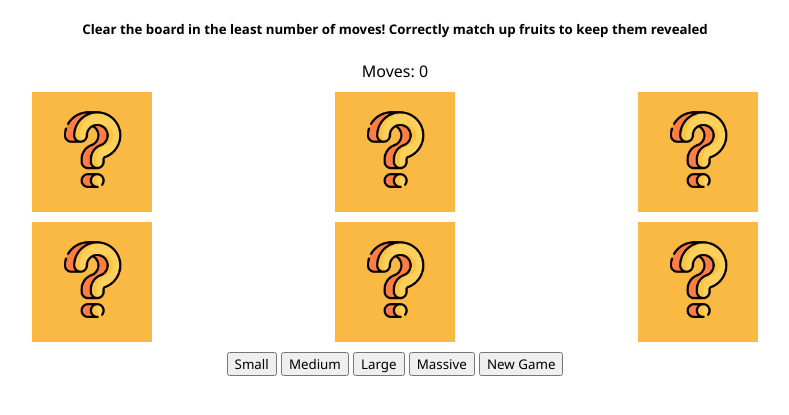
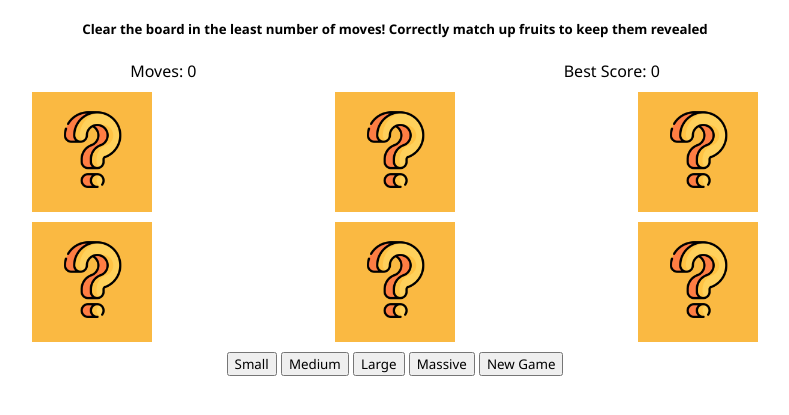
Before and after one commit to kwccc/fac-game, a plain HTML site: page index.html in a window 1280 px wide. Shown: the part 67-482 px from the top of the page, without its empty margins (245-1034 px from the left). Drawn offline with Linux system fonts and the light colour scheme.

Commit message:
Add best score functionality and congratulatory message

```diff
--- a/index.html
+++ b/index.html
@@ -10,9 +10,15 @@
   <body>
     <h1>Test your memory!</h1>
     <h5>Clear the board in the least number of moves! Correctly match up fruits to keep them revealed</h5>
-    <div id="score-box">
-      <div>Moves:&nbsp;</div>
-      <div id="score">0</div>
+    <div id="stats-box">
+      <div id="score-box">
+        <div>Moves:&nbsp;</div>
+        <div id="score">0</div>
+      </div>
+      <div id="best-score-box">
+        <div>Best Score:&nbsp;</div>
+        <div id="best-score">-</div>
+      </div>
     </div>
     <div id="play-area">
       <section class="grid"></section>
--- a/script.js
+++ b/script.js
@@ -73,12 +73,22 @@ let count = 0;
 let firstGuess = "";
 let secondGuess = "";
 let moves = 0;
+let gameState = 'small'
 const timeout = 1200;
+const bestScoreArray = {
+  small: 0,
+  medium: 0,
+  large: 0,
+  massive: 0,
+};
 
 const isMatch = (firstGuess, secondGuess) => {
   if (firstGuess.dataset.name === secondGuess.dataset.name) {
     firstGuess.classList.add("match");
     secondGuess.classList.add("match");
+    setTimeout(() => {
+      checkGameFinished();
+    }, timeout/3);
   }
   setTimeout(() => {
     firstGuess.classList.remove("selected");
@@ -119,6 +129,7 @@ playArea.addEventListener("click", (e) => {
 });
 
 const moveScore = document.getElementById("score");
+const bestScore = document.getElementById("best-score");
 
 const resetMoves = () => {
   moves = 0;
@@ -147,10 +158,11 @@ const pickRandomItems = (array, x) => {
 
 const setupGame = (gameSize) => {
   const sizeConfig = gridSize.find((size) => size.size === gameSize);
-  grid.style.gridTemplateColumns = `repeat(${sizeConfig.column}, 1fr)`
-  // console.log(sizeConfig.column)
+  gameState = sizeConfig.name
+  grid.style.gridTemplateColumns = `repeat(${sizeConfig.column}, 1fr)`;
   const newArray = pickRandomItems(cardsArray, gameSize);
   gameGrid = newArray.concat(newArray);
+  bestScore.textContent = bestScoreArray[gameState];
   newGame();
 };
 
@@ -169,8 +181,19 @@ largeButton.addEventListener("click", () => {
 massiveButton.addEventListener("click", () => {
   setupGame(massive);
 });
-// const randomArray = pickRandomItems(cardsArray, small)
 
-// console.log(randomArray)
+const checkGameFinished = () => {
+  const matchedCards = document.querySelectorAll(".card.match");
+  if (matchedCards.length === gameGrid.length) {
+    if (moves < bestScore.textContent || bestScoreArray[gameState] === 0) {
+      bestScore.textContent = moves
+      bestScoreArray[gameState] = moves
+      alert("Congratulations! New best score!");
+    } else {
+      alert("Congratulations! You've matched all the cards!");
+    }
+  }
+};
+
 setupGame(small);
 newGame();
--- a/styles.css
+++ b/styles.css
@@ -7,10 +7,17 @@ body {
   text-align: center;
 }
 
-#score-box {
+#stats-box {
+  display: flex;
+  justify-content: space-evenly;
+}
+
+#score-box,
+#best-score-box {
   display: flex;
   justify-content: center;
 }
+
 
 #play-area {
   width: min(900px, 95vw);
@@ -18,8 +25,6 @@ body {
 }
 
 .grid {
-  /* display: flex; */
-  /* flex-wrap: wrap; */
   display: grid;
   grid-template-columns: repeat(3, 1fr);
   gap: 10px;
@@ -29,10 +34,7 @@ body {
 }
 
 .card {
-  /* width: 15%; */
-  /* width: min(100px, 100%); */
   width: clamp(50px, 100%, 120px);
-  /* flex: 33%; */
   aspect-ratio: 1;
   position: relative;
   transition: all 0.4s linear;
@@ -41,8 +43,6 @@ body {
 
 .cover,
 .face {
-  /* width: min(150px, 100%);
-  height: min(150px, width); */
   height: 100%;
   width: 100%;
   position: absolute;
@@ -56,7 +56,6 @@ body {
 
 .face {
   transform: rotateY(180deg);
-  /* background-color: white; */
   background-size: contain;
   background-repeat: no-repeat;
   background-position: center center;
```
